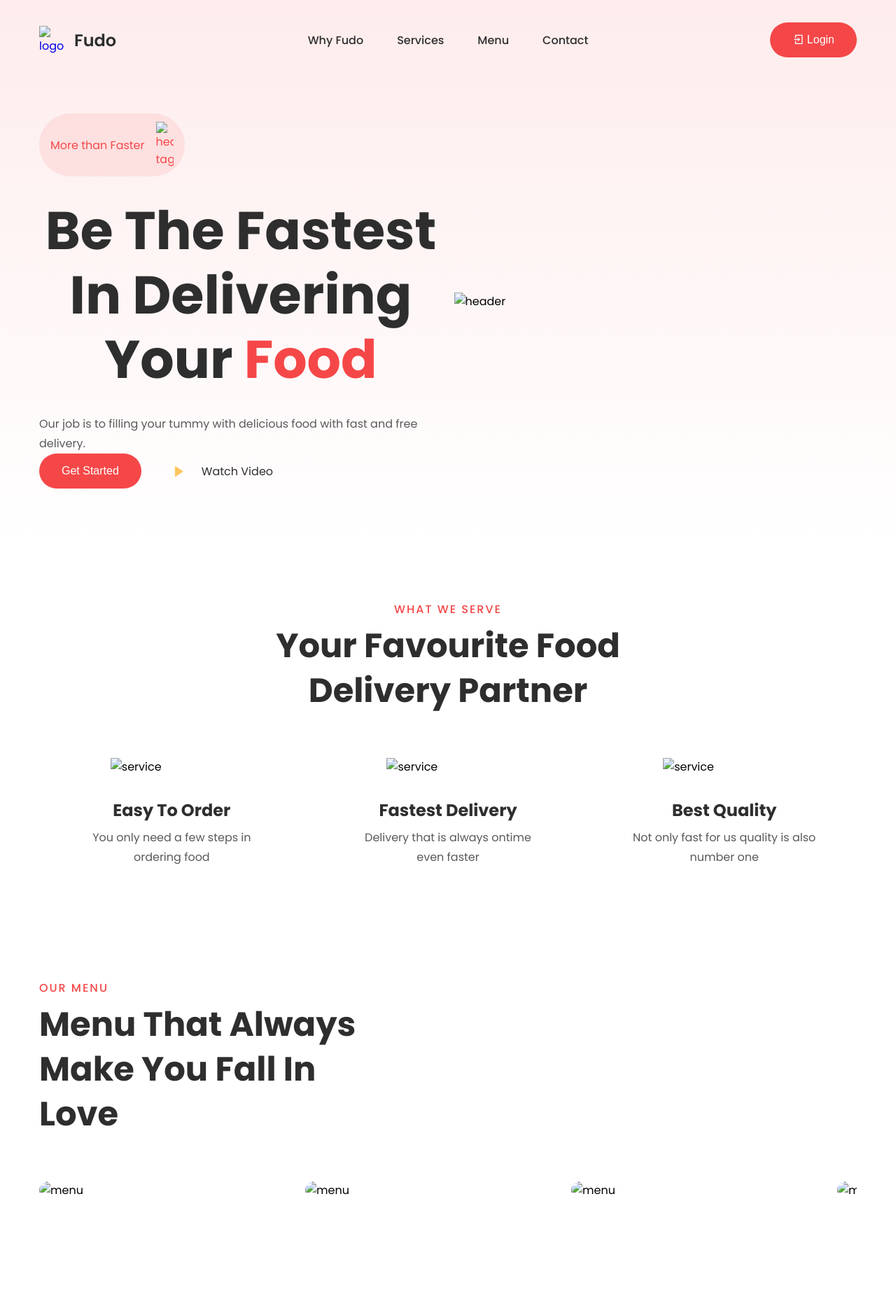
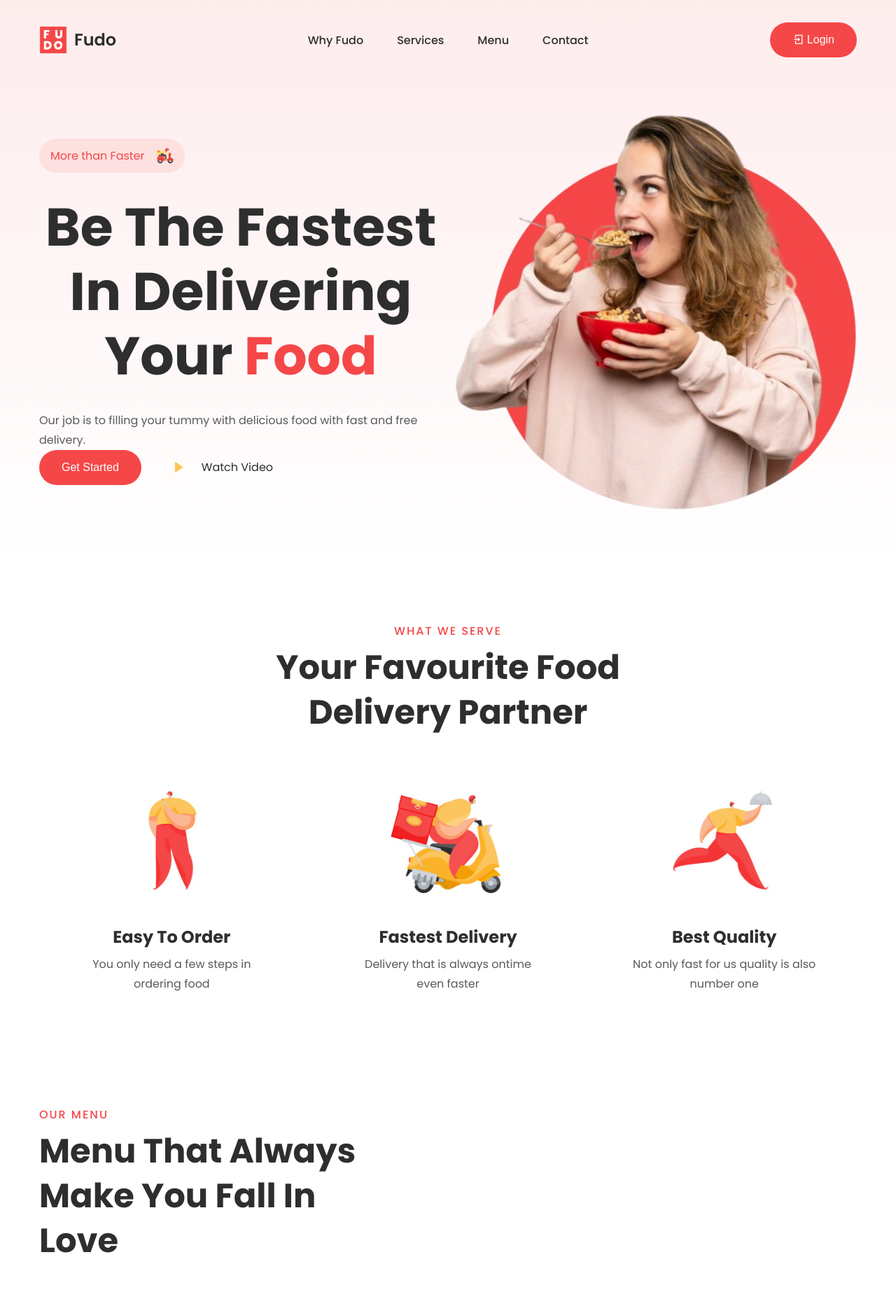
Before and after one commit to madnanem/Fudo, a plain HTML site: page index.html in a window 1280 px wide. Shown: the top 1866 px of the page at 70% size. Drawn offline with nearby package versions, Linux system fonts and the light colour scheme.

Commit message:
Update index.html

```diff
--- a/index.html
+++ b/index.html
@@ -21,7 +21,7 @@
       <div class="nav__header">
         <div class="nav__logo">
           <a href="#" class="logo">
-            <img src="assets/logo.png" alt="logo">
+            <img src="logo.png" alt="logo">
             <span>Fudo</span>
           </a>
         </div>
@@ -50,12 +50,12 @@
     </nav>
     <div class="section__container header__container" id="home">
       <div class="header__image">
-        <img src="assets/header.png" alt="header">
+        <img src="header.png" alt="header">
       </div>
       <div class="header__content">
         <div class="header__tag">
           More than Faster
-          <img src="assets/delivery-bike.png" alt="header tag">
+          <img src="delivery-bike.png" alt="header tag">
         </div>
         <h1>Be The Fastest In Delivering Your <span>Food</span></h1>
         <p class="section__description">
@@ -78,17 +78,17 @@
     <h2 class="section__header">Your Favourite Food Delivery Partner</h2>
     <div class="service__grid">
       <div class="service__card">
-        <img src="assets/service-1.jpg" alt="service">
+        <img src="service-1.jpg" alt="service">
         <h4>Easy To Order</h4>
         <p>You only need a few steps in ordering food</p>
       </div>
       <div class="service__card">
-        <img src="assets/service-2.jpg" alt="service">
+        <img src="service-2.jpg" alt="service">
         <h4>Fastest Delivery</h4>
         <p>Delivery that is always ontime even faster</p>
       </div>
       <div class="service__card">
-        <img src="assets/service-3.jpg" alt="service">
+        <img src="service-3.jpg" alt="service">
         <h4>Best Quality</h4>
         <p>Not only fast for us quality is also number one</p>
       </div>
@@ -105,7 +105,7 @@
     <!-- Slides -->
      <div class="swiper-slide">
       <div class="menu__card">
-        <img src="assets/menu-1.jpg" alt="menu">
+        <img src="menu-1.jpg" alt="menu">
         <div class="menu__card__details">
           <h4>Italian Pizza</h4>
           <h5><span>$</span>7.49</h5>
@@ -118,7 +118,7 @@
      </div>
      <div class="swiper-slide">
       <div class="menu__card">
-        <img src="assets/menu-2.jpg" alt="menu">
+        <img src="menu-2.jpg" alt="menu">
         <div class="menu__card__details">
           <h4>Burrito Wrap</h4>
           <h5><span>$</span>4.49</h5>
@@ -131,7 +131,7 @@
      </div>
      <div class="swiper-slide">
       <div class="menu__card">
-        <img src="assets/menu-3.jpg" alt="menu">
+        <img src="menu-3.jpg" alt="menu">
         <div class="menu__card__details">
           <h4>Red Sause Pasta</h4>
           <h5><span>$</span>5.99</h5>
@@ -144,7 +144,7 @@
      </div>
      <div class="swiper-slide">
       <div class="menu__card">
-        <img src="assets/menu-4.jpg" alt="menu">
+        <img src="menu-4.jpg" alt="menu">
         <div class="menu__card__details">
           <h4>Fresh Pan Pizza</h4>
           <h5><span>$</span>6.49</h5>
@@ -157,7 +157,7 @@
      </div>
      <div class="swiper-slide">
       <div class="menu__card">
-        <img src="assets/menu-5.jpg" alt="menu">
+        <img src="menu-5.jpg" alt="menu">
         <div class="menu__card__details">
           <h4>Chicken Nuggets</h4>
           <h5><span>$</span>4.99</h5>
@@ -170,7 +170,7 @@
      </div>
      <div class="swiper-slide">
       <div class="menu__card">
-        <img src="assets/menu-6.jpg" alt="menu">
+        <img src="menu-6.jpg" alt="menu">
         <div class="menu__card__details">
           <h4>Dum Biryani</h4>
           <h5><span>$</span>8.49</h5>
@@ -187,7 +187,7 @@
 
   <section class="section__container client__container" id="client">
     <div class="client__image">
-      <img src="assets/client.png" alt="client">
+      <img src="client.png" alt="client">
     </div>
     <div class="client__content">
       <p class="section__subheader">WHAT THEY SAY</p>
@@ -199,7 +199,7 @@
         fast,ensuring your food arrives hot and fresh."
       </p>
       <div class="client__details">
-        <img src="assets/user.jpg" alt="client">
+        <img src="user.jpg" alt="client">
         <div>
           <h4>Theresa Jordan</h4>
           <h4>Food Enthusiast</h4>
@@ -219,7 +219,7 @@
   <section class="download__container" id="contact">
     <div class="section__container">
       <div class="download__image">
-        <img src="assets/download.png" alt="download">
+        <img src="download.png" alt="download">
       </div>
       <div class="download__content">
         <p class="section__subheader">DOWNLOAD APP</p>
@@ -240,7 +240,7 @@
       <div class="footer__col">
         <div class="footer__logo">
           <a href="#" class="logo">
-            <img src="assets/logo.png" alt="logo">
+            <img src="logo.png" alt="logo">
             <span>Fudo</span>
           </a>
         </div>
```
